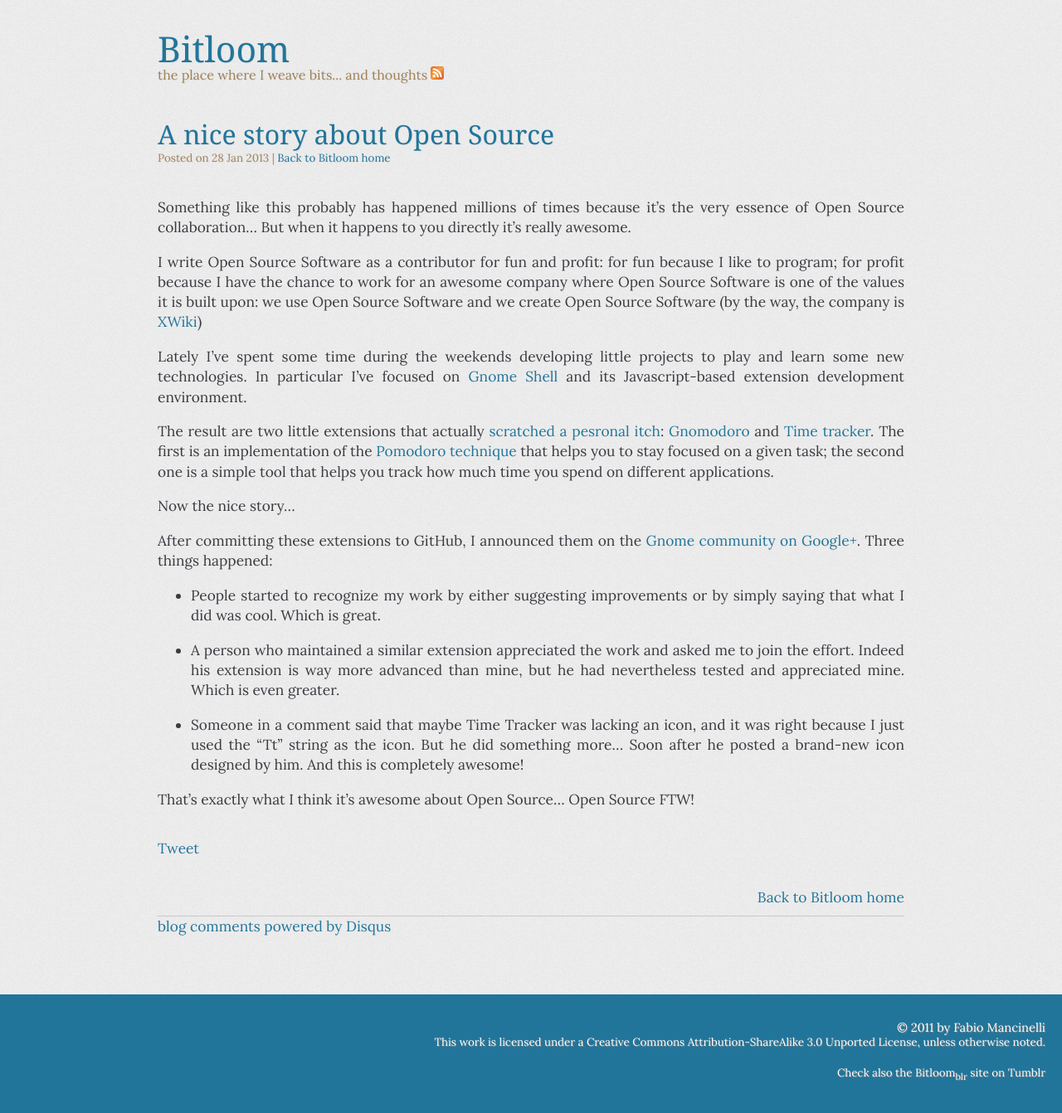
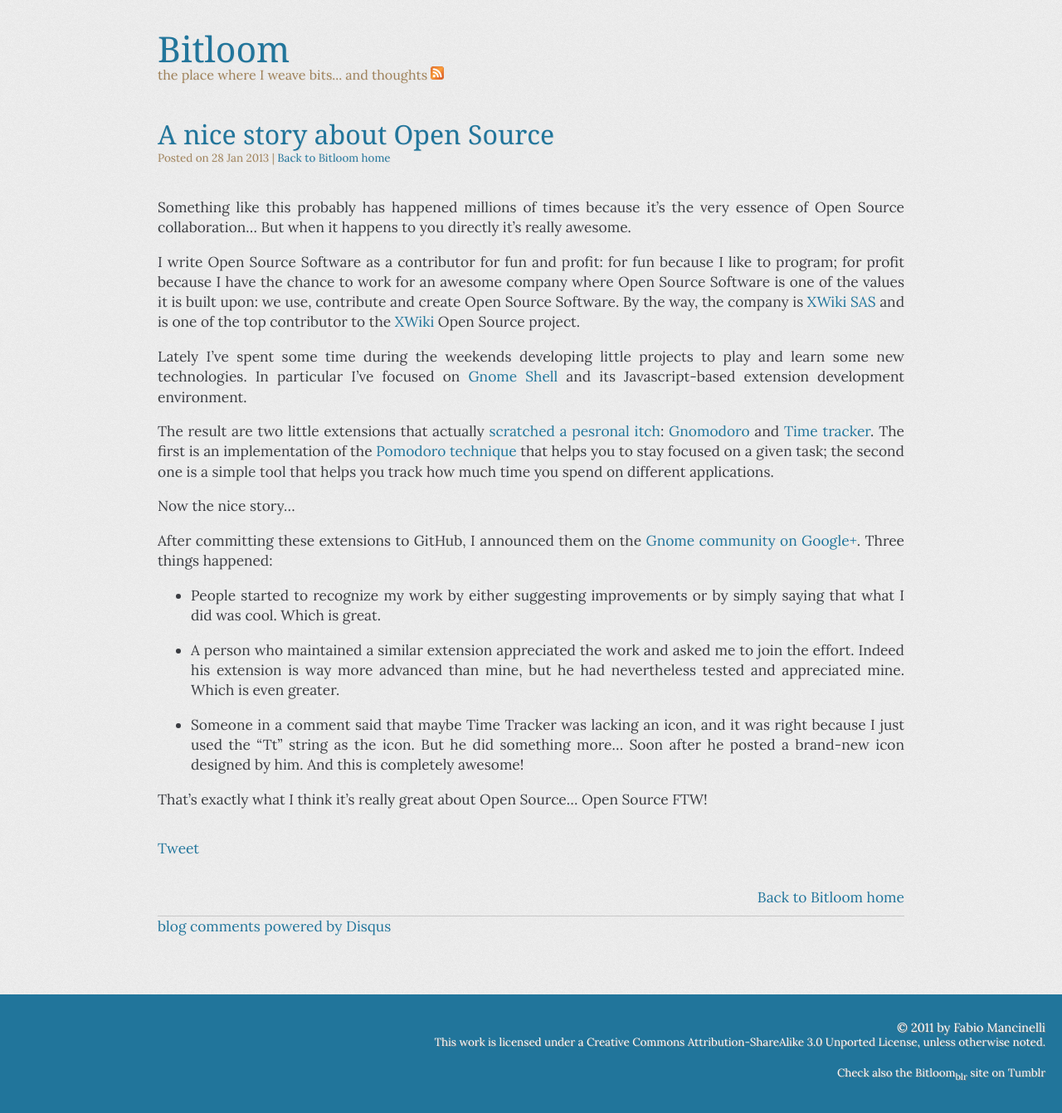
Before and after one commit to fmancinelli/fmancinelli.github.com, a Jekyll site: the page built from _posts/2013-01-28-A_nice_story_about_Open_Source.markdown, in a window 1280 px wide and 1400 px high. Shown: the top 1342 px of the window at 83% size. Built offline with Jekyll 4.4.1, drawn with Linux system fonts in a browser that asks for light colours; comment, search, counter and statistics services are not loaded.

Commit message:
Minor corrections

```diff
--- a/_posts/2013-01-28-A_nice_story_about_Open_Source.markdown
+++ b/_posts/2013-01-28-A_nice_story_about_Open_Source.markdown
@@ -5,7 +5,7 @@ title: A nice story about Open Source
 
 Something like this probably has happened millions of times because it's the very essence of Open Source collaboration... But when it happens to you directly it's really awesome.
 
-I write Open Source Software as a contributor for fun and profit: for fun because I like to program; for profit because I have the chance to work for an awesome company where Open Source Software is one of the values it is built upon: we use Open Source Software and we create Open Source Software (by the way, the company is [XWiki](http://www.xwiki.com))
+I write Open Source Software as a contributor for fun and profit: for fun because I like to program; for profit because I have the chance to work for an awesome company where Open Source Software is one of the values it is built upon: we use, contribute and create Open Source Software. By the way, the company is [XWiki SAS](http://www.xwiki.com) and is one of the top contributor to the [XWiki](http://www.xwiki.org) Open Source project.
 
 Lately I've spent some time during the weekends developing little projects to play and learn some new technologies. In particular I've focused on [Gnome Shell](http://www.gnome.org/gnome-3/) and its Javascript-based extension development environment.
 
@@ -21,4 +21,4 @@ After committing these extensions to GitHub, I announced them on the [Gnome comm
 
 * Someone in a comment said that maybe Time Tracker was lacking an icon, and it was right because I just used the "Tt" string as the icon. But he did something more... Soon after he posted a brand-new icon designed by him. And this is completely awesome!
 
-That's exactly what I think it's awesome about Open Source... Open Source FTW!
+That's exactly what I think it's really great about Open Source... Open Source FTW!
```
